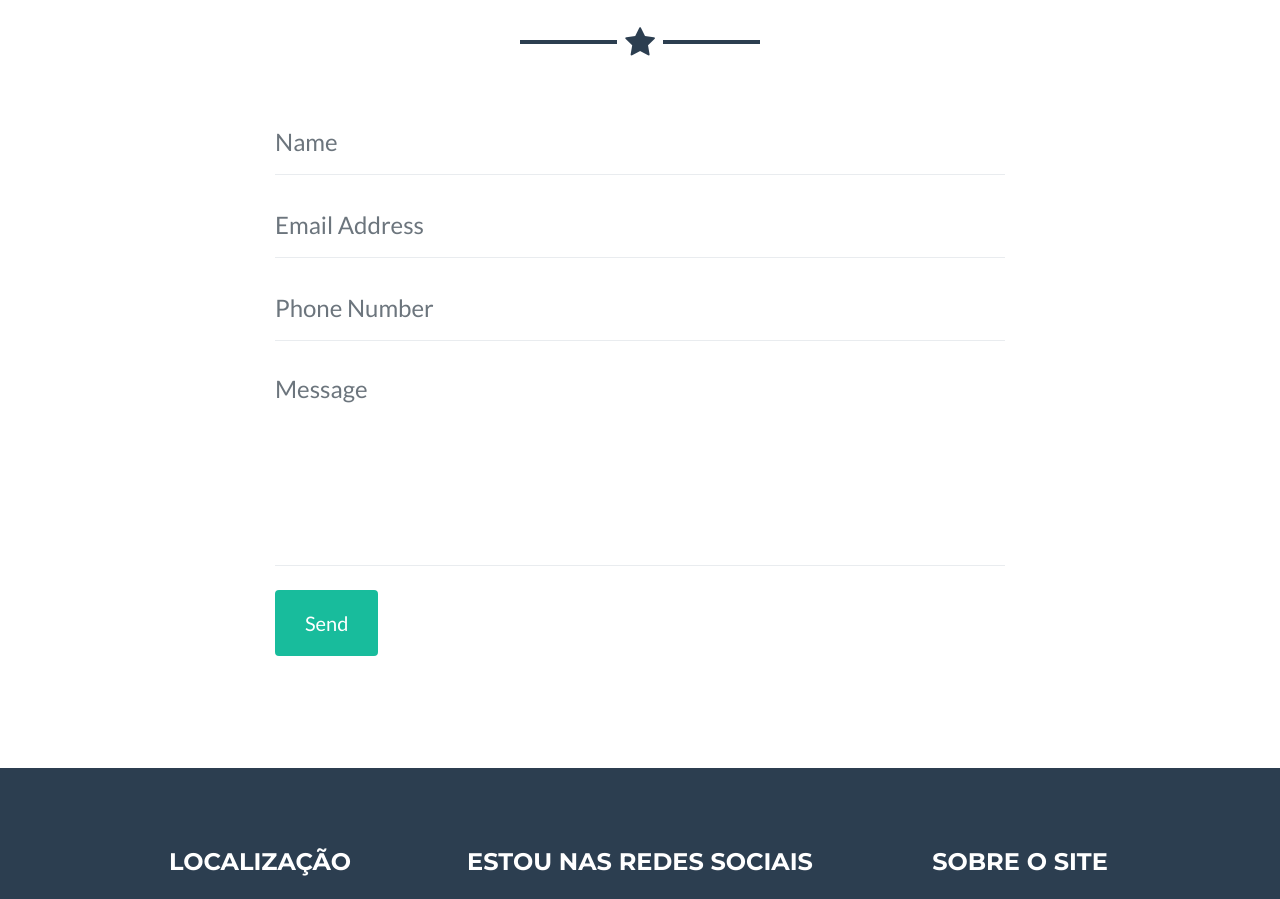
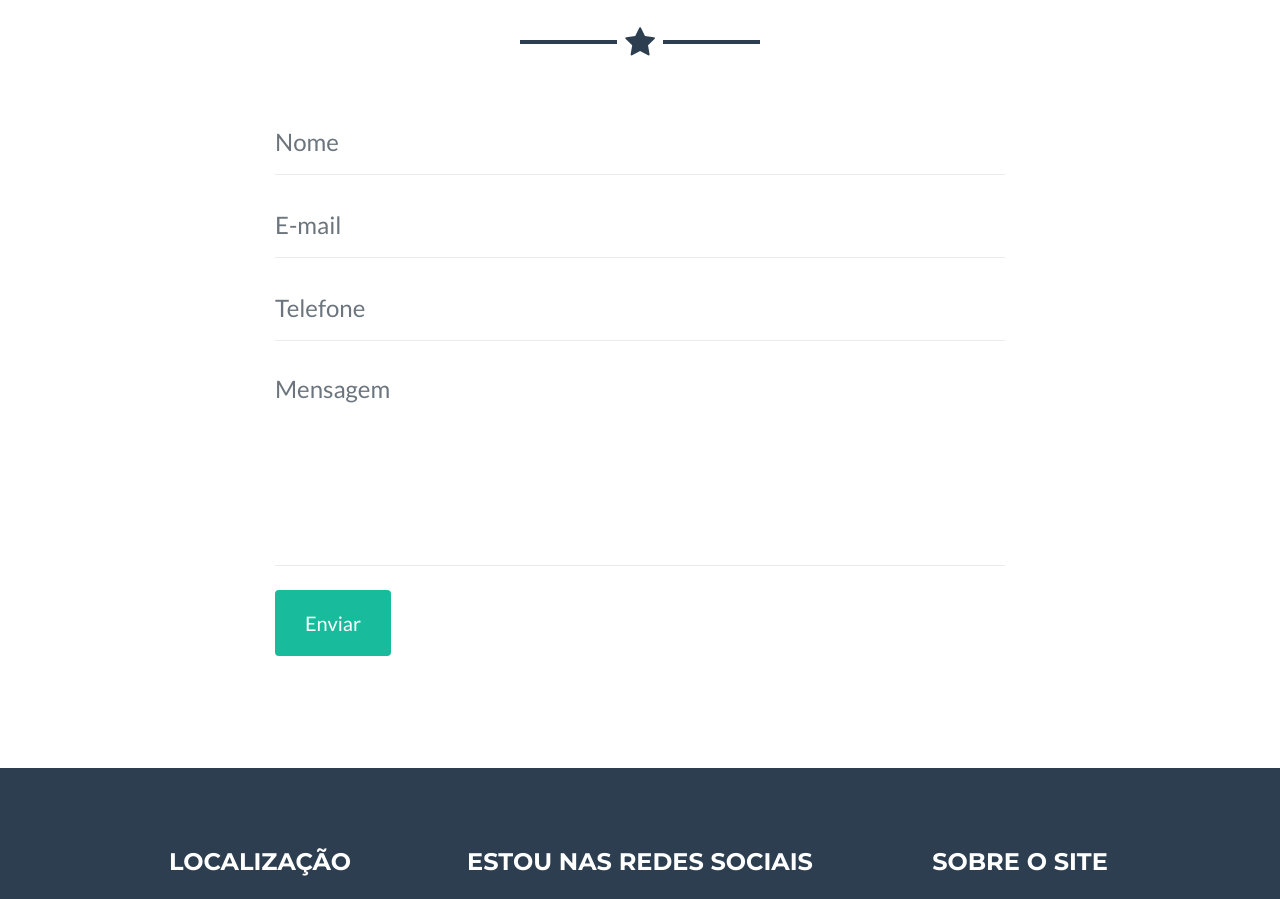
Before and after one commit to mandoju/Angular_freelancer_template, an Angular app in the folder freelancer/: page / in a window 1280 px wide. Shown: the part 2116-3015 px from the top of the page. Built offline with nearby package versions, Linux system fonts and the light colour scheme.

Commit message:
Implementação de mudança dos placeholders de acordo com a lingua na seção contato

```diff
--- a/freelancer/src/app/app.component.html
+++ b/freelancer/src/app/app.component.html
@@ -5,6 +5,6 @@
 <app-welcome [welcome]="data?.welcome"></app-welcome>
 <app-portfolio [portfolios]="data?.portfolios"></app-portfolio>
 <app-about [about]="data?.about"></app-about>
-<app-contact [contactTitle]="data?.contactTitle"></app-contact>
+<app-contact [contactTitle]="data?.contactTitle" [language]="data?.language"></app-contact>
 <app-footer [footer]="data?.footer"></app-footer>
 <app-copyright [copyright]="data?.copyright"></app-copyright>
--- a/freelancer/src/app/contact/contact.component.html
+++ b/freelancer/src/app/contact/contact.component.html
@@ -9,47 +9,47 @@
         <form [formGroup]="contactForm" #formDir="ngForm" name="sentMessage" id="contactForm" novalidate="novalidate">
           <div class="control-group">
             <div class="form-group floating-label-form-group controls mb-0 pb-2" [ngClass]="{'floating-label-form-group-with-value': name.value.length > 0 , 'floating-label-form-group-with-focus': contactFocus.name}">
-              <label>Name</label>
-              <input class="form-control" id="name" type="text"  placeholder="Name"  formControlName="name" required (focus)="contactFocus.name = true" (blur)="contactFocus.name = false">
+              <label>{{contactLanguage?.nameLabel}}</label>
+              <input class="form-control" id="name" type="text"  [placeholder]="contactLanguage?.nameLabel"  formControlName="name" required (focus)="contactFocus.name = true" (blur)="contactFocus.name = false">
               <div class="text-danger" *ngIf="name.invalid && (name.dirty || name.touched)">
                     <ul>
-                      <li *ngIf="name.errors.required">The name is required.</li>
-                      <li *ngIf="name.errors.minlength">The name need at least 4 characters.</li>
+                      <li *ngIf="name.errors.required">{{contactLanguage?.nameRequiredLabel}}</li>
+                      <li *ngIf="name.errors.minlength">{{contactLanguage?.nameMinLenghtLabel}}</li>
                     </ul>
               </div>
             </div>
           </div>
           <div class="control-group">
             <div class="form-group floating-label-form-group controls mb-0 pb-2" [ngClass]="{'floating-label-form-group-with-value': email.value.length > 0 , 'floating-label-form-group-with-focus': contactFocus.email}">
-              <label>Email Address</label>
-              <input class="form-control" id="email" type="email" placeholder="Email Address" formControlName="email" email required (focus)="contactFocus.email = true" (blur)="contactFocus.email = false">
+              <label>{{contactLanguage?.emailLabel}}</label>
+              <input class="form-control" id="email" type="email" [placeholder]="contactLanguage?.emailLabel" formControlName="email" email required (focus)="contactFocus.email = true" (blur)="contactFocus.email = false">
               <div class="text-danger" *ngIf="email.invalid && (email.dirty || email.touched)">
                 <ul>
-                  <li *ngIf="email.errors.required" >The e-mail is required.</li>
-                  <li *ngIf="email.errors.email" >This is not a valid e-mail.</li>
+                  <li *ngIf="email.errors.required" >{{contactLanguage?.emailRequiredLabel}}</li>
+                  <li *ngIf="email.errors.email" >{{contactLanguage?.emailInvalidLabel}}</li>
                 </ul>
               </div>
             </div>
           </div>
           <div class="control-group">
             <div class="form-group floating-label-form-group controls mb-0 pb-2" [ngClass]="{'floating-label-form-group-with-value': phoneNumber.value.length > 0 , 'floating-label-form-group-with-focus': contactFocus.phoneNumber}">
-              <label>Phone Number</label>
-              <input class="form-control" id="phone" type="tel" placeholder="Phone Number" data-validation-required-message="Please enter your phone number." formControlName="phoneNumber" name="phoneNumber" (focus)="contactFocus.phoneNumber = true" (blur)="contactFocus.phoneNumber = false">
+              <label>{{contactLanguage?.phoneNumberLabel}}</label>
+              <input class="form-control" id="phone" type="tel" [placeholder]="contactLanguage?.phoneNumberLabel" data-validation-required-message="Please enter your phone number." formControlName="phoneNumber" name="phoneNumber" (focus)="contactFocus.phoneNumber = true" (blur)="contactFocus.phoneNumber = false">
               <div class="text-danger" *ngIf="phoneNumber.invalid && (phoneNumber.dirty || phoneNumber.touched)">
                   <ul>
-                    <li *ngIf="phoneNumber.errors.required" >The phone number is required.</li>
+                    <li *ngIf="phoneNumber.errors.required" >{{contactLanguage?.phoneNumberRequiredLabel}}</li>
                   </ul>
                 </div>
             </div>
           </div>
           <div class="control-group">
             <div class="form-group floating-label-form-group controls mb-0 pb-2" [ngClass]="{'floating-label-form-group-with-value': message.value.length > 0 , 'floating-label-form-group-with-focus': contactFocus.message}">
-              <label>Message</label>
-              <textarea class="form-control" id="message" rows="5" placeholder="Message" data-validation-required-message="Please enter a message."  formControlName="message" name="message" (focus)="contactFocus.message = true" (blur)="contactFocus.message = false"></textarea>
+              <label>{{contactLanguage?.messageLabel}}</label>
+              <textarea class="form-control" id="message" rows="5" [placeholder]="contactLanguage?.messageLabel" data-validation-required-message="Please enter a message."  formControlName="message" name="message" (focus)="contactFocus.message = true" (blur)="contactFocus.message = false"></textarea>
               <div class="text-danger" *ngIf="message.invalid && (message.dirty || message.touched)">
                   <ul>
-                    <li *ngIf="message.errors.required" >The message is required.</li>
-                    <li *ngIf="name.errors.minlength">The message need at least 4 characters.</li>
+                    <li *ngIf="message.errors.required" >{{contactLanguage?.messageRequiredLabel}}</li>
+                    <li *ngIf="name.errors.minlength">{{contactLanguage?.messageMinLenghtLabel}}</li>
                   </ul>
                 </div>
             </div>
@@ -57,7 +57,7 @@
           <br>
           <div id="success"></div>
           <div class="form-group">
-            <button type="submit" class="btn btn-primary btn-xl" id="sendMessageButton">Send</button>
+            <button type="submit" class="btn btn-primary btn-xl" id="sendMessageButton">{{contactLanguage?.buttonLabel}}</button>
           </div>
         </form>
       </div>
--- a/freelancer/src/app/contact/contact.component.ts
+++ b/freelancer/src/app/contact/contact.component.ts
@@ -1,5 +1,5 @@
 import { Component, OnInit, Input } from '@angular/core';
-import { Contact, ContactFocus } from 'src/app/contact/contact.model';
+import { Contact, ContactFocus, ContactLanguage } from 'src/app/contact/contact.model';
 import { FormGroup, FormControl, Validators } from '@angular/forms';
 
 @Component({
@@ -23,13 +23,43 @@ export class ContactComponent implements OnInit {
     message: false
   }
 
+  contactLanguage: ContactLanguage
   onFocus: boolean = false
 
   contactForm : FormGroup
 
+
   @Input() contactTitle: string
 
-  constructor() { this.createContactForm() }
+
+  @Input()
+  set language(str: String){
+    if(str == "pt-BR"){
+      this.contactLanguage = {
+        nameLabel: "Nome",
+        emailLabel: "E-mail",
+        phoneNumberLabel: "Telefone",
+        messageLabel: "Mensagem",
+        buttonLabel: "Enviar",
+        nameRequiredLabel: "O nome é obrigatório",
+        nameMinLenghtLabel: "Este nome é pequeno demais",
+        emailRequiredLabel: "O e-mail é obrigatório",
+        emailInvalidLabel: "Este e-mail não é válido",
+        phoneNumberRequired: "O telefone é obrigatório",
+        messageRequiredLabel: "A mensagem é obrigatória",
+        messageMinLenghtLabel: "Esta mensagem é pequena demais."
+      }
+    }
+    else{
+      this.setDefaultLanguage()
+    }
+  }
+
+  constructor() {
+
+    this.createContactForm()
+    this.setDefaultLanguage()
+  }
 
   ngOnInit() {
   }
@@ -54,6 +84,22 @@ export class ContactComponent implements OnInit {
     });
   }
 
+  private setDefaultLanguage(){
+    this.contactLanguage = {
+      nameLabel: "Name",
+      emailLabel: "Email address",
+      phoneNumberLabel: "Phone Number",
+      messageLabel: "Message",
+      buttonLabel: "Send",
+      nameRequiredLabel: "The name is required.",
+      nameMinLenghtLabel: "The name need at least 4 characters.",
+      emailRequiredLabel: "The e-mail is required.",
+      emailInvalidLabel: "This is not a valid e-mail.",
+      phoneNumberRequired: "The phone number is required.",
+      messageRequiredLabel: "The message is required.",
+      messageMinLenghtLabel: "The message need at least 4 characters."
+    }
+  }
   get name() { return this.contactForm.get('name'); }
 
   get email() { return this.contactForm.get('email'); }
--- a/freelancer/src/assets/config.json
+++ b/freelancer/src/assets/config.json
@@ -1,4 +1,5 @@
 {
+    "language": "pt-BR",
     "welcome": {
         "title": "Jorge Rama Developer",
         "description": "Analista full stack Web e BI - Mestrando em Banco de dados"
```
Also changed, not shown: freelancer/src/app/contact/contact.model.ts (+15 -0 lines).
